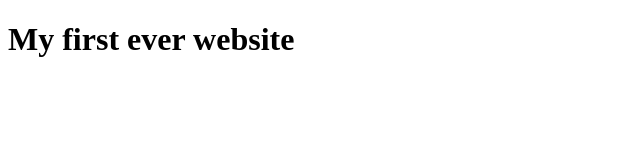
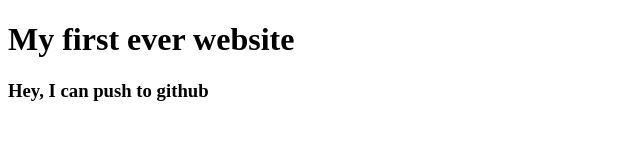
Before and after one commit to sohanur28/my-first-website, a plain HTML site: page index.html in a window 1280 px wide. Shown: the whole page, without its empty margins (0-640 px from the left). Drawn offline with Linux system fonts and the light colour scheme.

Commit message:
learned github

```diff
--- a/index.html
+++ b/index.html
@@ -8,5 +8,6 @@
 </head>
 <body>
     <h1>My first ever website</h1>
+    <h3>Hey, I can push to github</h3>
 </body>
 </html>
```
